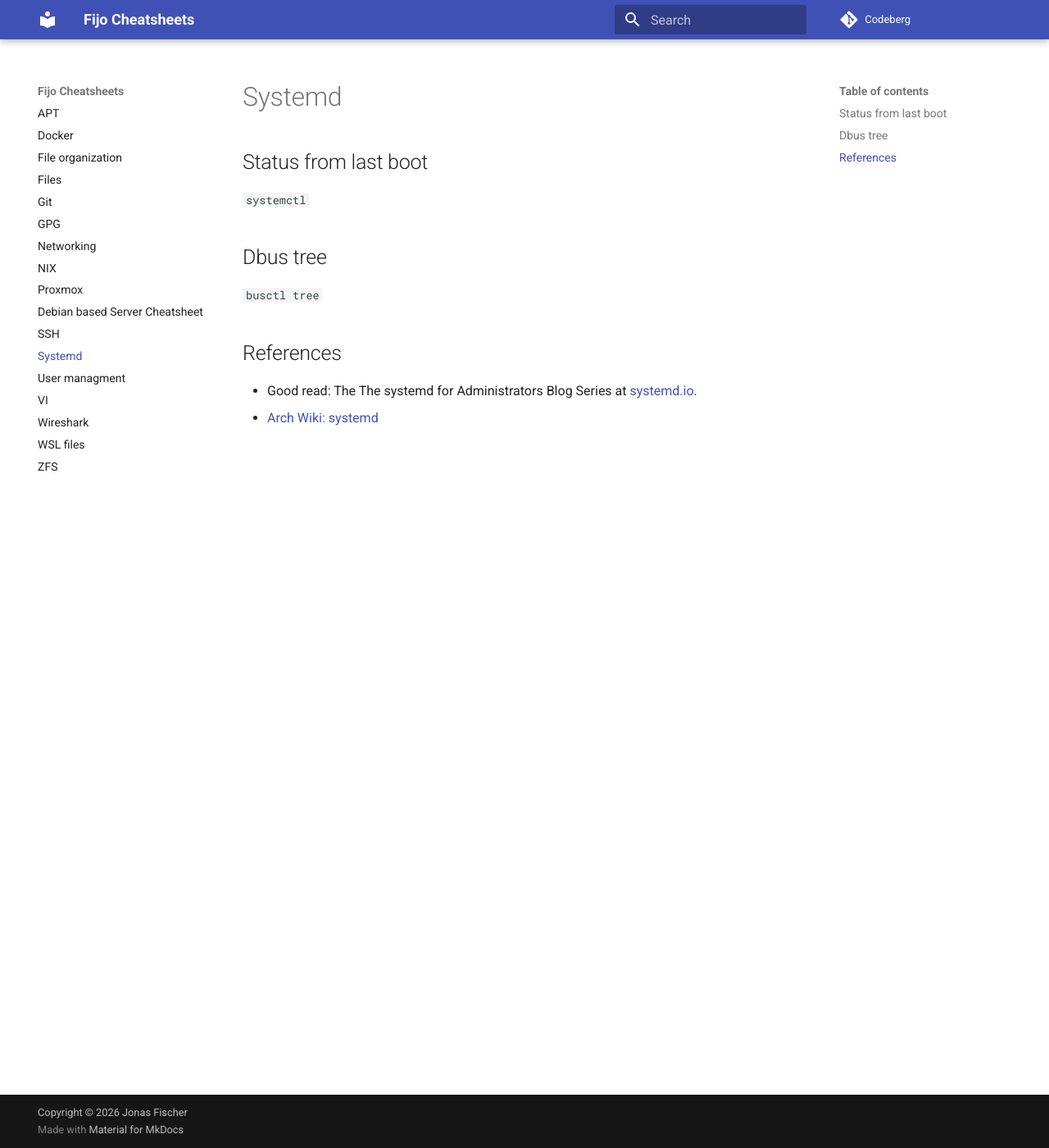
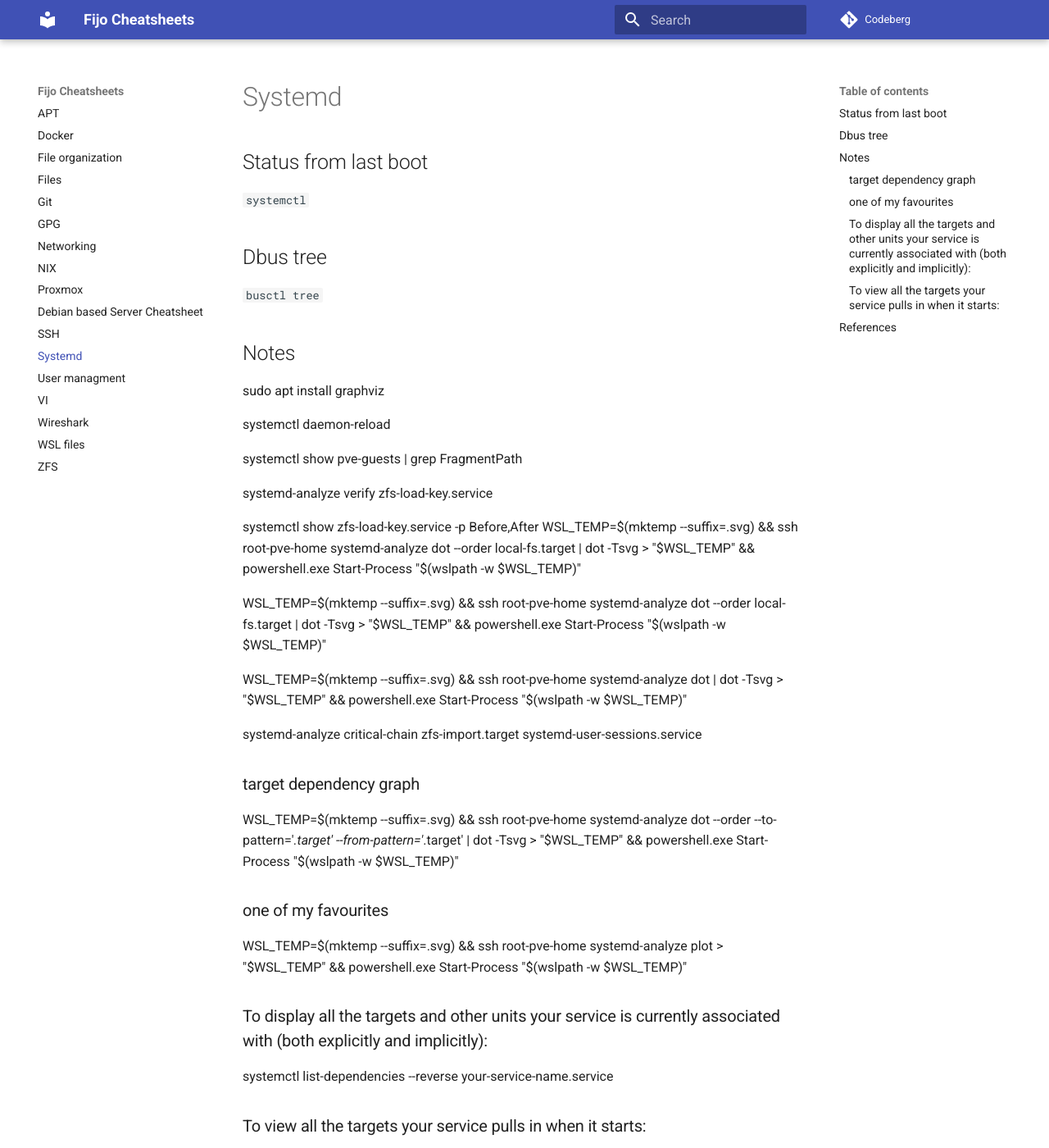
Before and after one commit to Fijo/cheat-mirror, an MkDocs documentation site: the page built from docs/systemd.md, in a window 1280 px wide and 1400 px high. Shown: the whole window at 82% size. Built offline with MkDocs 1.6.1 and Material for MkDocs 9.7.7, drawn with Linux system fonts in a browser that asks for light colours; some of the changed text lies outside the part shown.

Commit message:
systemd cheat notes

```diff
--- a/docs/systemd.md
+++ b/docs/systemd.md
@@ -6,6 +6,40 @@
 ## Dbus tree
 `busctl tree`
 
+## Notes
+
+sudo apt install graphviz
+
+systemctl daemon-reload
+
+systemctl show pve-guests | grep FragmentPath
+
+systemd-analyze verify zfs-load-key.service
+
+systemctl show zfs-load-key.service -p Before,After
+WSL_TEMP=$(mktemp --suffix=.svg) && ssh root-pve-home systemd-analyze dot --order local-fs.target | dot -Tsvg > "$WSL_TEMP" && powershell.exe Start-Process "$(wslpath -w $WSL_TEMP)"
+
+WSL_TEMP=$(mktemp --suffix=.svg) && ssh root-pve-home systemd-analyze dot --order local-fs.target | dot -Tsvg > "$WSL_TEMP" && powershell.exe Start-Process "$(wslpath -w $WSL_TEMP)"
+
+
+
+WSL_TEMP=$(mktemp --suffix=.svg) && ssh root-pve-home systemd-analyze dot | dot -Tsvg > "$WSL_TEMP" && powershell.exe Start-Process "$(wslpath -w $WSL_TEMP)"
+
+
+systemd-analyze critical-chain zfs-import.target systemd-user-sessions.service
+
+### target dependency graph
+WSL_TEMP=$(mktemp --suffix=.svg) && ssh root-pve-home systemd-analyze dot --order --to-pattern='*.target' --from-pattern='*.target' | dot -Tsvg > "$WSL_TEMP" && powershell.exe Start-Process "$(wslpath -w $WSL_TEMP)"
+### one of my favourites
+WSL_TEMP=$(mktemp --suffix=.svg) && ssh root-pve-home systemd-analyze plot > "$WSL_TEMP" && powershell.exe Start-Process "$(wslpath -w $WSL_TEMP)"
+
+### To display all the targets and other units your service is currently associated with (both explicitly and implicitly):
+systemctl list-dependencies --reverse your-service-name.service
+
+### To view all the targets your service pulls in when it starts:
+systemctl show -p WantedBy,RequiredBy,Before,After your-service-name.service
+
+
 ## References
 
 - Good read: The The systemd for Administrators Blog Series at [systemd.io](https://systemd.io/).
```
